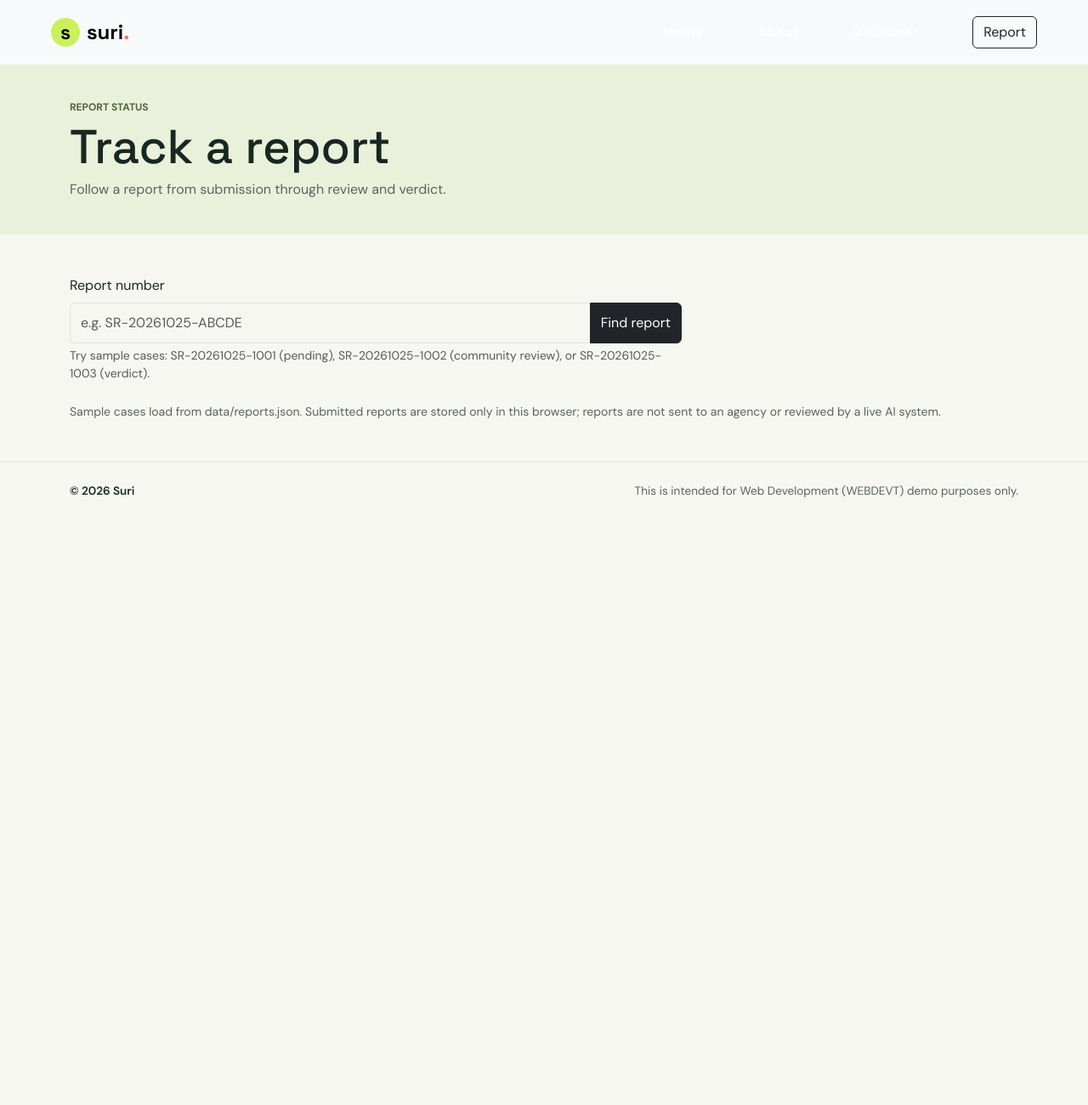
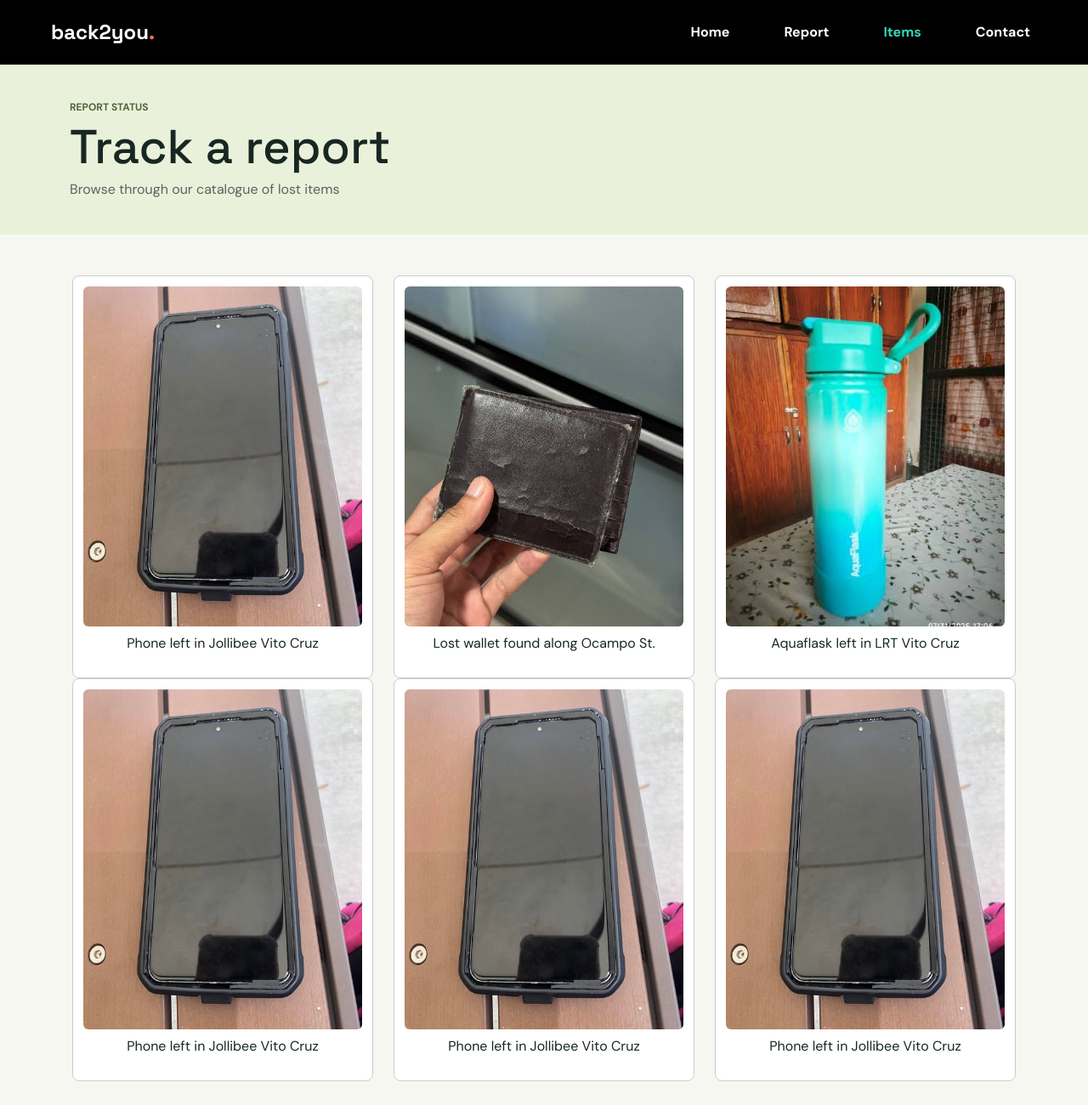
Before and after one commit to sundwn7704/back2you-greenwich, a plain HTML site: page track.html in a window 1280 px wide. Shown: the top 1300 px of the page at 85% size. Before the commit the page ends 800 px from the top, so only its background shows below. Drawn offline with nearby package versions, Linux system fonts and the light colour scheme.

Commit message:
items page
started work on lost items page, fixed navbar links on all pages.

```diff
--- a/styles/menu.css
+++ b/styles/menu.css
@@ -22,10 +22,10 @@ font-weight: bold;
 
 }
 .nav-link:hover {
-  color: forestgreen !important;
+  color: rgb(102, 145, 209) !important;
 }
 .nav-link.active:hover {
-  color: forestgreen !important; /* Changes the color when you mouse over it */
+  color: rgb(102, 145, 209) !important; /* Changes the color when you mouse over it */
 }
 .brand-name {
   font-family: var(--display-font);
--- a/styles/report-lookup.css
+++ b/styles/report-lookup.css
@@ -32,3 +32,7 @@
 .report-lookup-feedback {
   color: rgb(255 255 255 / 82%);
 }
+#navbar{
+background-color: black;
+text-color: white;
+}
--- a/styles/track.css
+++ b/styles/track.css
@@ -203,6 +203,28 @@
   color: #59635e;
   line-height: 1.65;
 }
+.image-box {
+  width: 100%;
+  padding: 12px;
+  border: 1px solid #ccc;
+  border-radius: 8px;
+  background-color: #fff;
+  overflow: hidden;
+
+}
+
+.image-box img {
+  width: 100%;
+  height: 400px;
+  object-fit: cover;
+  display: block;
+  border-radius: 4px;
+}
+.items-section {
+  max-width: 1140px;
+  margin: 48px auto;
+  padding: 0 15px;
+}
 
 @media (max-width: 767.98px) {
   .track-report-header {
--- a/track.html
+++ b/track.html
@@ -21,23 +21,22 @@
     <script src="scripts/track.js" defer></script>
   </head>
   <body>
-    <header class="navbar navbar-expand-md sticky-top bg-light px-3 px-lg-5">
+    <header class="navbar navbar-expand-md navbar-dark sticky-top px-3 px-lg-5 bg-black">
       <div class="container-fluid">
-        <a class="navbar-brand d-flex align-items-center gap-2 mb-0" href="index.html#home" aria-label="Suri home">
-          <span class="brand-mark" aria-hidden="true">s</span>
-          <span class="brand-name fs-4 fw-bold">suri<span class="brand-period">.</span></span>
+                <a class="navbar-brand d-flex align-items-center gap-2 mb-0" href="#home" aria-label="back2you home">
+                    <span class="brand-name fs-4 fw-bold">back2you<span class="brand-period">.</span></span>
                 </a>
-
+                <!-- Hamburger button -->
                 <button class="navbar-toggler" type="button" aria-label="Open navigation menu" aria-expanded="false" aria-controls="site-navigation">
                     <span class="navbar-toggler-icon" aria-hidden="true"></span>
                 </button>
-
+                <!-- Navigation menu -->
                 <nav class="collapse navbar-collapse justify-content-md-end" id="site-navigation" aria-label="Main navigation">
                     <div class="navbar-nav align-items-md-center gap-md-5">
-            <a class="nav-link" href="index.html#home">Home</a>
-            <a class="nav-link" href="index.html#how-it-works">About</a>
-            <a class="nav-link" href="index.html#volunteer">Volunteer</a>
-            <a class="btn btn-outline-dark ms-md-2" href="report.html">Report</a>
+                        <a class="nav-link" href="index.html">Home</a>
+                        <a class="nav-link" href="report.html" >Report</a>
+		                    <a class="nav-link active" href="track.html" aria-current="page">Items</a>
+                        <a class="nav-link" href="contact.html">Contact</a>
                     </div>
                 </nav>
             </div>
@@ -48,78 +47,54 @@
         <div class="container">
           <p class="track-eyebrow text-uppercase fw-bold mb-2">Report status</p>
           <h1 class="track-hero-title mb-2" id="track-title">Track a report</h1>
-          <p class="track-hero-copy mb-0">Follow a report from submission through review and verdict.</p>
+          <p class="track-hero-copy mb-0">Browse through our catalogue of lost items</p>
         </div>
       </section>
 
-      <section class="track-main py-5" aria-label="Report tracking details">
-        <div class="container">
-          <form class="track-search mb-4" id="track-search-form">
-            <label class="form-label" for="track-report-number">Report number</label>
-            <div class="input-group">
-              <input class="form-control" id="track-report-number" name="report-number" type="text" placeholder="e.g. SR-20261025-ABCDE" required>
-              <button class="btn btn-dark" type="submit">Find report</button>
+    <section class="items-section">
+    <div class="row justify-content-center text-center">
+
+    <div class="col-12 col-md-4">
+      <div class="image-box">
+        <img src="lost1.jpg" class="img-fluid rounded mb-2" alt="Description of image">
+        <p>Phone left in Jollibee Vito Cruz</p>
       </div>
-            <p class="form-text mb-0">Try sample cases: SR-20261025-1001 (pending), SR-20261025-1002 (community review), or SR-20261025-1003 (verdict).</p>
-          </form>
-
-          <p class="track-notice" id="track-notice" role="status" aria-live="polite" hidden></p>
-
-          <article class="track-report" id="track-report" aria-labelledby="track-report-heading" hidden>
-            <header class="track-report-header">
-              <div>
-                <p class="track-category mb-1" id="track-category"></p>
-                <h2 class="track-report-number mb-0" id="track-report-heading"></h2>
     </div>
-              <span class="track-status" id="track-status"></span>
-            </header>
-
-            <div class="row g-4 py-4">
-              <div class="col-12">
-                <h3 class="track-detail-title">Incident description</h3>
-                <p class="track-detail-value mb-0" id="track-description"></p>
+     <div class="col-12 col-md-4">
+      <div class="image-box">
+        <img src="lost2.jpg" class="img-fluid rounded mb-2" alt="Description of image">
+        <p>Lost wallet found along Ocampo St.</p>
       </div>
-              <div class="col-md-6">
-                <h3 class="track-detail-title">Sender</h3>
-                <p class="track-detail-value mb-0" id="track-sender"></p>
     </div>
-              <div class="col-md-6">
-                <h3 class="track-detail-title">Date received</h3>
-                <p class="track-detail-value mb-0" id="track-date-received"></p>
+     <div class="col-12 col-md-4">
+      <div class="image-box">
+        <img src="lost3.jpg" class="img-fluid rounded mb-2" alt="Description of image">
+        <p>Aquaflask left in LRT Vito Cruz</p>
       </div>
-              <div class="col-md-6">
-                <h3 class="track-detail-title">Location</h3>
-                <p class="track-detail-value mb-0" id="track-location"></p>
     </div>
-              <div class="col-md-6">
-                <h3 class="track-detail-title">Submitted</h3>
-                <p class="track-detail-value mb-0" id="track-submitted"></p>
+    <div class="col-12 col-md-4">
+      <div class="image-box">
+        <img src="lost1.jpg" class="img-fluid rounded mb-2" alt="Description of image">
+        <p>Phone left in Jollibee Vito Cruz</p>
       </div>
-              <div class="col-12" id="track-message-row" hidden>
-                <h3 class="track-detail-title">Submitted message</h3>
-                <p class="track-detail-value track-message mb-0" id="track-message"></p>
     </div>
-              <div class="col-12" id="track-screenshot-row" hidden>
-                <h3 class="track-detail-title">Screenshot attachment</h3>
-                <p class="track-detail-value mb-0" id="track-screenshot"></p>
+     <div class="col-12 col-md-4">
+      <div class="image-box">
+        <img src="lost1.jpg" class="img-fluid rounded mb-2" alt="Description of image">
+        <p>Phone left in Jollibee Vito Cruz</p>
+      </div>
+    </div>
+     <div class="col-12 col-md-4">
+      <div class="image-box">
+        <img src="lost1.jpg" class="img-fluid rounded mb-2" alt="Description of image">
+        <p>Phone left in Jollibee Vito Cruz</p>
       </div>
     </div>
 
-            <section class="track-progress" aria-labelledby="track-progress-title">
-              <h3 class="track-progress-title" id="track-progress-title">Progress</h3>
-              <ol class="track-timeline" id="track-timeline"></ol>
+     </div>
     </section>
 
-            <section class="track-verdict mt-4" id="track-verdict" aria-labelledby="track-verdict-title" hidden>
-              <p class="track-verdict-kicker text-uppercase fw-bold mb-2">Published verdict</p>
-              <h3 class="track-verdict-title mb-2" id="track-verdict-title"></h3>
-              <p class="track-verdict-copy mb-0" id="track-verdict-copy"></p>
-            </section>
-          </article>
 
-          <p class="track-demo-note small mt-4 mb-0">Sample cases load from data/reports.json. Submitted reports are stored only in this browser; reports are not sent to an agency or reviewed by a live AI system.</p>
-        </div>
-      </section>
     </main>
 
     <footer class="site-footer py-4">
```
Also changed, not shown: contact.html (+2 -2 lines), index.html (+4 -4 lines), report.html (+1 -1 lines), lost1.jpg (added), lost2.jpg (added), lost3.jpg (added). Lines whose indentation alone changed are shown as unchanged.
